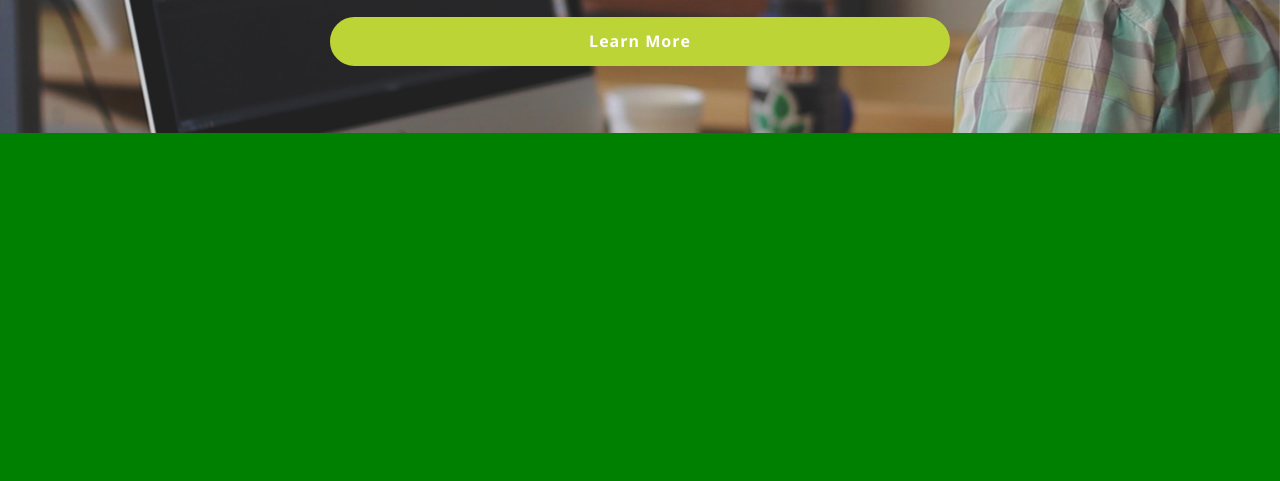
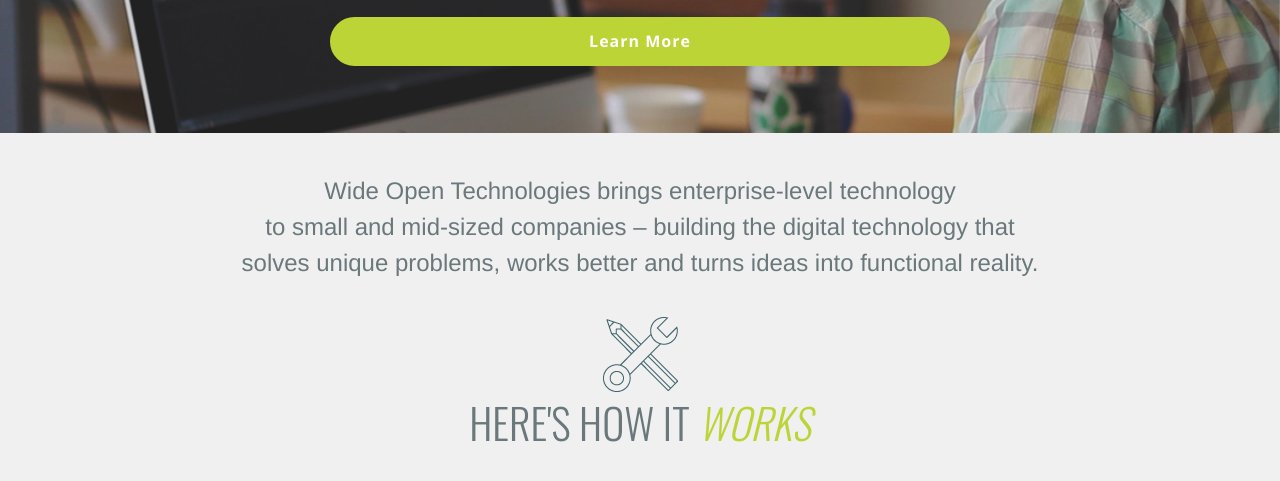
Before and after one commit to kojiadrianojr/website-responsive, a plain HTML site: page index.html in a window 1280 px wide. Shown: the part 387-868 px from the top of the page. Before the commit the page ends 800 px from the top, so only its background shows below. Drawn offline with nearby package versions, Linux system fonts and the light colour scheme.

Commit message:
added ico and updated indexs

```diff
--- a/index.css
+++ b/index.css
@@ -146,6 +146,7 @@ div {
     font-size: 1.143rem;
     width: 50%;
     line-height: 1.428571429;
+    cursor: pointer;
 }
 
 .sec-1-btn span {
@@ -157,6 +158,37 @@ div {
     color: #FFF;
     letter-spacing: 1px;
     font-weight: 700;
+}
+
+.section-2 {
+    padding: 40px 0;
+    text-align: center;
+    color: #6A787C;
+    background: #f0f0f0;
+    display: flex;
+    flex-direction: column;
+}
+
+.content {
+    font-weight: 400;
+    font-size: 1.714em;
+    line-height: 36px;
+}
+
+.toolbox {
+    background-image: url(images/ico/sprite_home.png);
+    background-position: -22px -113px;
+    width: 75px;
+    height: 75px;
+    margin: auto;
+    margin-top: 36px;
+}
+
+.section-2 h4 {
+    text-transform: uppercase;
+    font-size: 3.000em;
+    font-weight: 300;
+    font-family: 'Oswald';
 }
 
 
@@ -171,6 +203,8 @@ div {
     }
 }
 
+@media (min-width: 1200px) {}
+
 @media only screen and (min-device-width:1106px) {
     .section-1-heading {
         margin: auto;
@@ -178,8 +212,12 @@ div {
 }
 
 @media only screen and (max-device-width: 1024px) and (min-device-width: 992px) {
-    n .menu {
-        flex-basis: 30%;
+    .nav-bar {
+        background: #FFF;
+        height: 10vh;
+    }
+    .menu li a {
+        color: #97A2A7;
     }
     .section-1 {
         padding: 50px;
@@ -192,9 +230,12 @@ div {
     }
 }
 
+@media (min-width: 992px) {}
+
 @media only screen and (max-device-width: 768px) {
     .nav-bar {
         background-color: white;
+        max-height: 10vh;
     }
     .menu {
         display: none;
@@ -213,3 +254,6 @@ div {
         margin-top: 50px;
     }
 }
+
+
+/* test */
--- a/index.html
+++ b/index.html
@@ -50,6 +50,13 @@
         </div>
     </div>
     <div class="section-2">
+        <div class="content">
+            <p>Wide Open Technologies brings enterprise-level technology<br> to small and mid-sized companies – building the digital technology that<br> solves unique problems, works better and turns ideas into functional reality.</p>
+        </div>
+        <div class="toolbox"></div>
+        <h4>Here's how it <em class="green">works</em></h4>
+    </div>
+    <div class="section-3">
 
     </div>
 
```
Also changed, not shown: images/ico/sprite_home.png (added), images/ico/wot-logo-dark.png (added).
